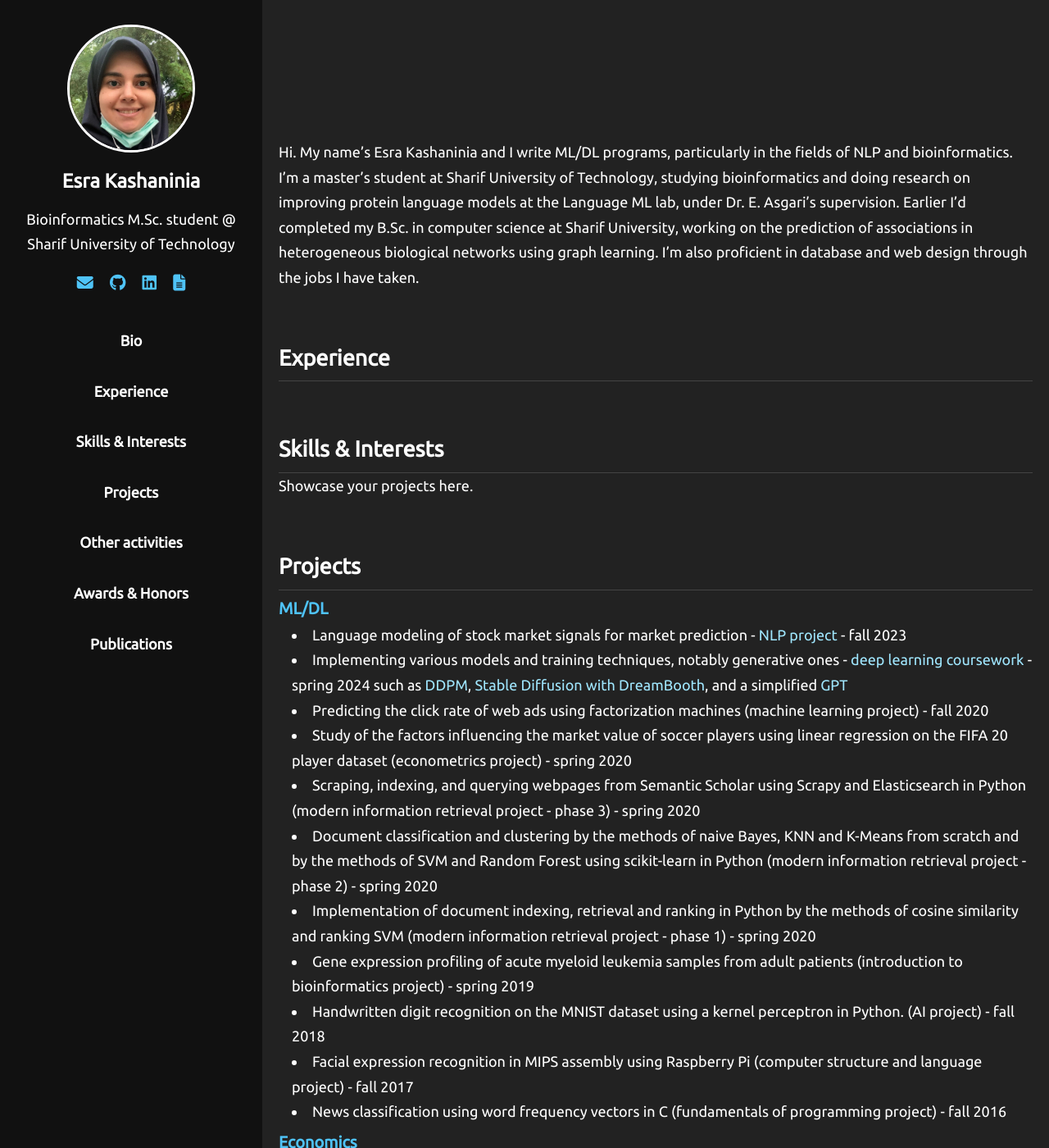
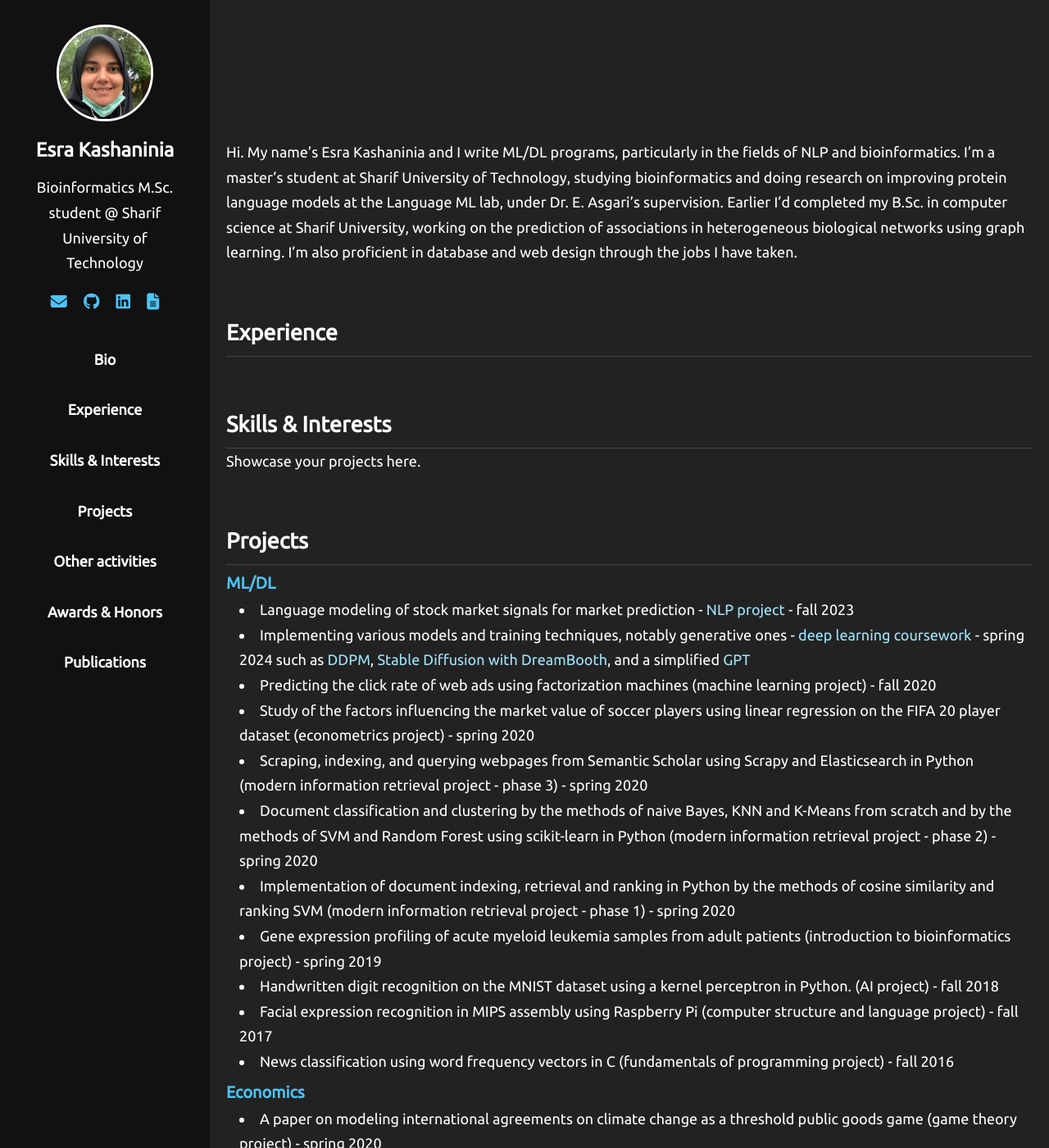
Before and after one commit to Esra-K/Esra-K.github.io, a Jekyll site: the page built from index.md, in a window 1280 px wide and 1400 px high. Shown: the whole window at 82% size. Built offline with Jekyll 4.4.1, drawn with Linux system fonts in a browser that asks for light colours.

Commit message:
revert to before collapsable sidebar

```diff
--- a/_layouts/default.html
+++ b/_layouts/default.html
@@ -23,17 +23,11 @@
   </head>
 
   <body>
-    <!-- Hamburger menu -->
-    <button class="hamburger" id="sidebar-toggle" aria-label="Toggle sidebar">
-      ☰
-    </button>
-
     <div class="container">
-      <div class="sidebar" id="sidebar">{% include sidebar.html %}</div>
+      <div class="sidebar">{% include sidebar.html %}</div>
       {{ content }}
     </div>
     <script src="{{ '/assets/js/nav.js' | relative_url }}"></script>
     <script src="{{ '/assets/js/scroll-offset.js' | relative_url }}"></script>
-    <script src="{{ '/assets/js/sidebar-toggle.js' | relative_url }}"></script>
   </body>
 </html>
--- a/assets/css/style.css
+++ b/assets/css/style.css
@@ -43,7 +43,7 @@
   position: fixed;
   top: 0;
   left: 0;
-  width: 25%;
+  width: 20%;
   /* height: 100%; */
   height: 100vh; /* Full viewport height */
   overflow-y: auto; /* Enable vertical scroll when content overflows */
@@ -103,7 +103,7 @@
 }
 
 .main-content {
-  margin-left: 25%;
+  margin-left: 20%;
   /* Match the sidebar width */
   padding: 20px;
   padding-top: 20px;
@@ -253,56 +253,23 @@
 
 /* You can add a media query so the sidebar stacks or collapses on small screens: */
 @media (max-width: 768px) {
-  /* for hamburger */
-  .hamburger {
-    display: block;
-  }
-
   /* for responsiveness */
   .container {
     flex-direction: column;
-    /* for hamburger */
-    display: block;
   }
 
   .sidebar {
-    /* for hamburger */
-    /* position: relative; */
-    /* position: fixed;
-    top: 0;
-    left: -250px;
-    width: 250px;
-    background-color: #111;
-    overflow-y: auto;
-    transition: left 0.3s ease;
-    z-index: 1000; */
-    transform: translateX(-100%);
-    transition: transform 0.3s ease;
-    position: fixed;
-    height: 100%;
-    z-index: 1000;
-
-    /* end of for hamburger */
-
+    position: relative;
     width: 100%;
-    /* height: auto; */
+    height: auto;
     /* for responsiveness */
     overflow: visible;
   }
 
-  /* for hamburger */
-  .sidebar.active {
-    /* left: 0; */
-    transform: translateX(0);
-  }
-
   .main-content {
-    margin-left: 0; /* important for hamburger */
+    margin-left: 0;
     /* for responsiveness */
-    /* for hamburger */
-    /* padding: 15px; */
-    /* padding: 20px; */
-    padding: 1rem;
+    padding: 15px;
   }
 }
 
@@ -324,19 +291,3 @@
   height: 1px;
   overflow: hidden;
 }
-
-/* for hamburger menu */
-/* Hamburger styles */
-/* Make hamburger button visible and styled */
-.hamburger {
-  position: fixed;
-  top: 1rem;
-  left: 1rem;
-  font-size: 2rem;
-  background: none;
-  border: none;
-  color: white; /* or a contrasting color */
-  z-index: 1001; /* higher than sidebar and main-content */
-  cursor: pointer;
-  display: none; /* Only show on small screens */
-}
--- a/assets/js/sidebar-toggle.js
+++ /dev/null
@@ -1,5 +0,0 @@
-/* for hamburger */
-// Toggle sidebar visibility on hamburger click
-document.getElementById("sidebar-toggle").addEventListener("click", () => {
-  document.getElementById("sidebar").classList.toggle("active");
-});
```
